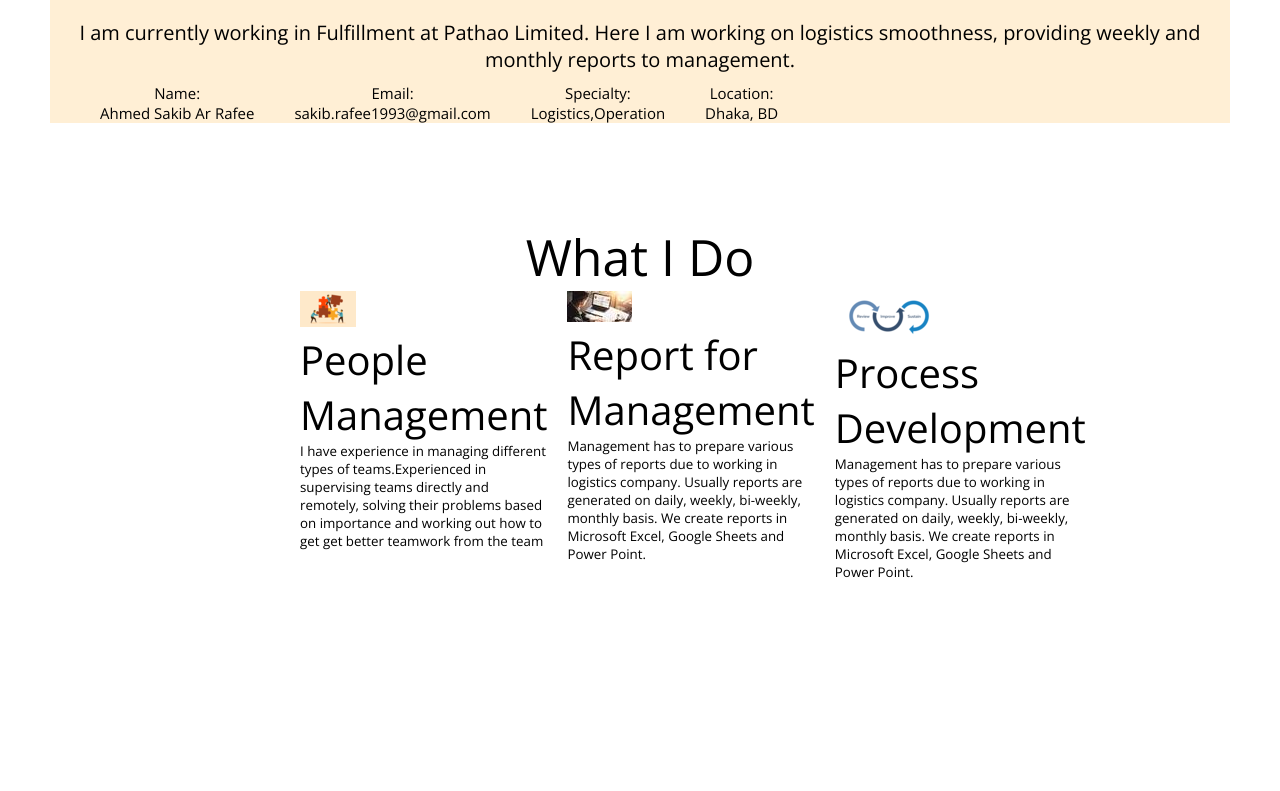
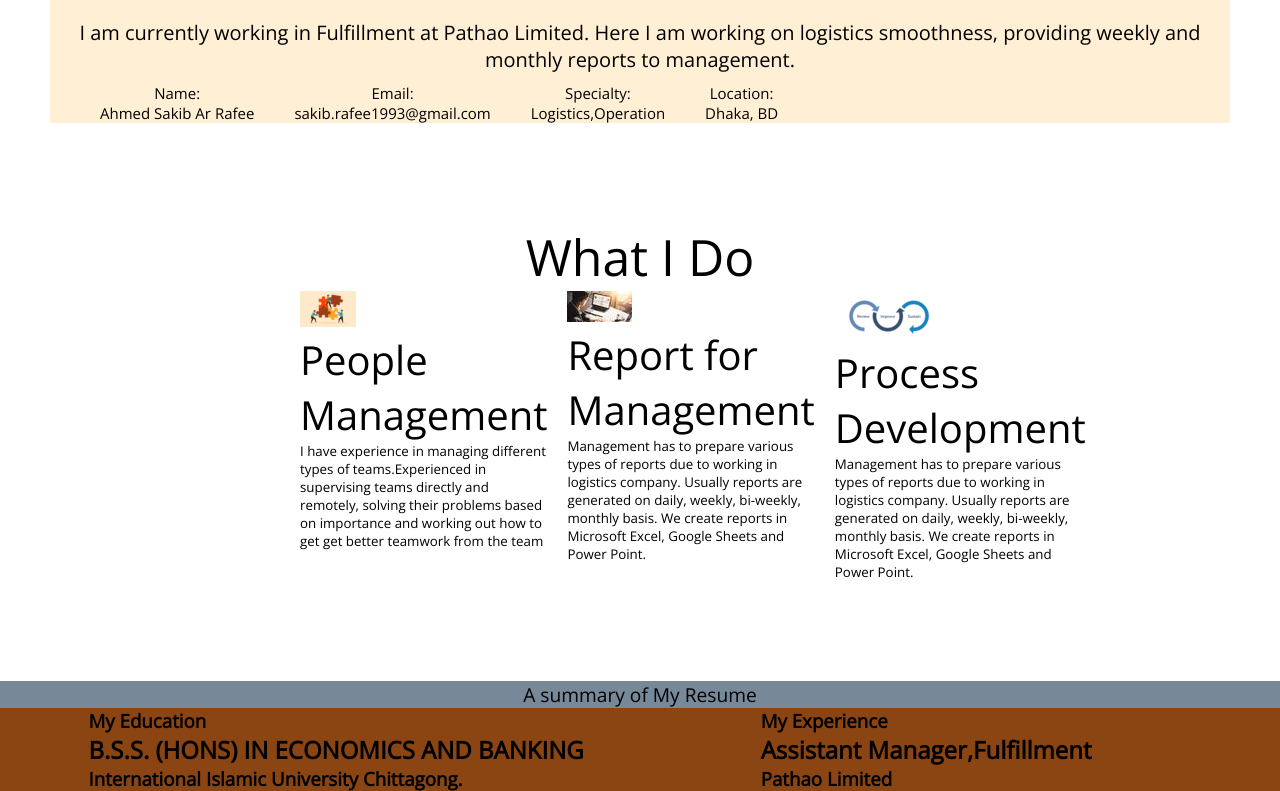
Before and after one commit to SakibRafee0/my-portfolio, a plain HTML site: page index.html in a window 1280 px wide. Shown: the part 857-1648 px from the top of the page. Before the commit the page ends 1438 px from the top, so only its background shows below. Drawn offline with nearby package versions, Linux system fonts and the light colour scheme.

Commit message:
ha ha ha

```diff
--- a/index.html
+++ b/index.html
@@ -82,6 +82,26 @@
         <p class="hza">Management has to prepare various types of reports due to working in logistics company. Usually reports are generated on daily, weekly, bi-weekly, monthly basis. We create reports in Microsoft Excel, Google Sheets and Power Point.</p>
     </div>
 </section>
+<section>
+<div class="bag">
+    <h1></h1>A summary of My Resume</h1>
+</div>
+</section>
+ <section class="tnx">
+<div class="her">
+    <h3>My Education</h3>
+    <h1>B.S.S. (HONS) IN ECONOMICS AND BANKING </h1>
+    <h3>International Islamic University Chittagong.
+    </h3>
+</div>
+<div class="his">
+    <h3>My Experience</h3>
+    <h1>Assistant Manager,Fulfillment</h1>
+    <h3>Pathao Limited
+    </h3>
+</div>
+
+ </section>
     </main>
     <footer>
 
--- a/styles/style.css
+++ b/styles/style.css
@@ -115,3 +115,21 @@ vgf{
 .set{
     gap: 20px;
 }
+.bag{
+    text-align: center;
+    font-size: larger;
+    font: bolder;
+    margin-top: 100px;
+    background-color: lightslategray;
+}
+.tnx{
+    display: flex;
+    justify-content: space-around;
+    background-color: saddlebrown;
+}
+her{
+    padding-left: 100px;
+}
+.his{
+    padding-right: 100px;
+}
```
